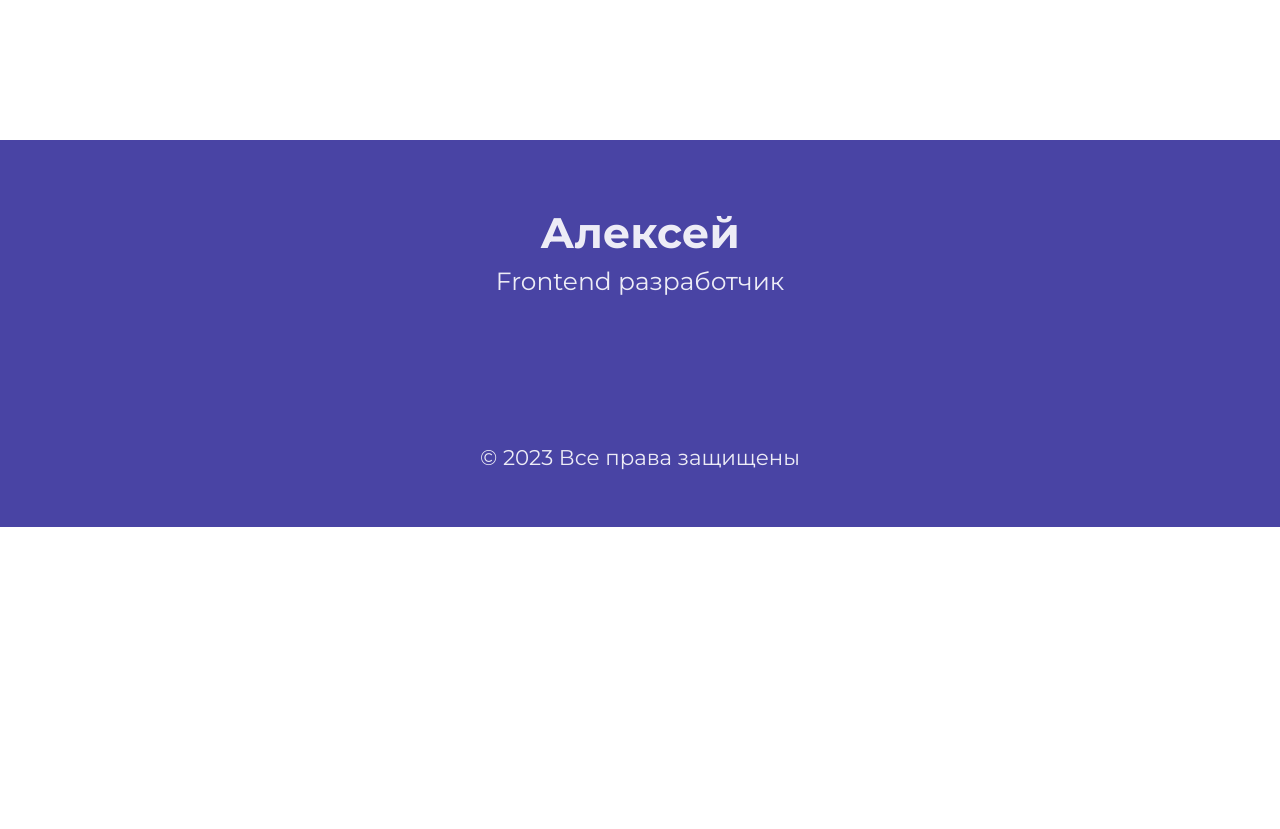
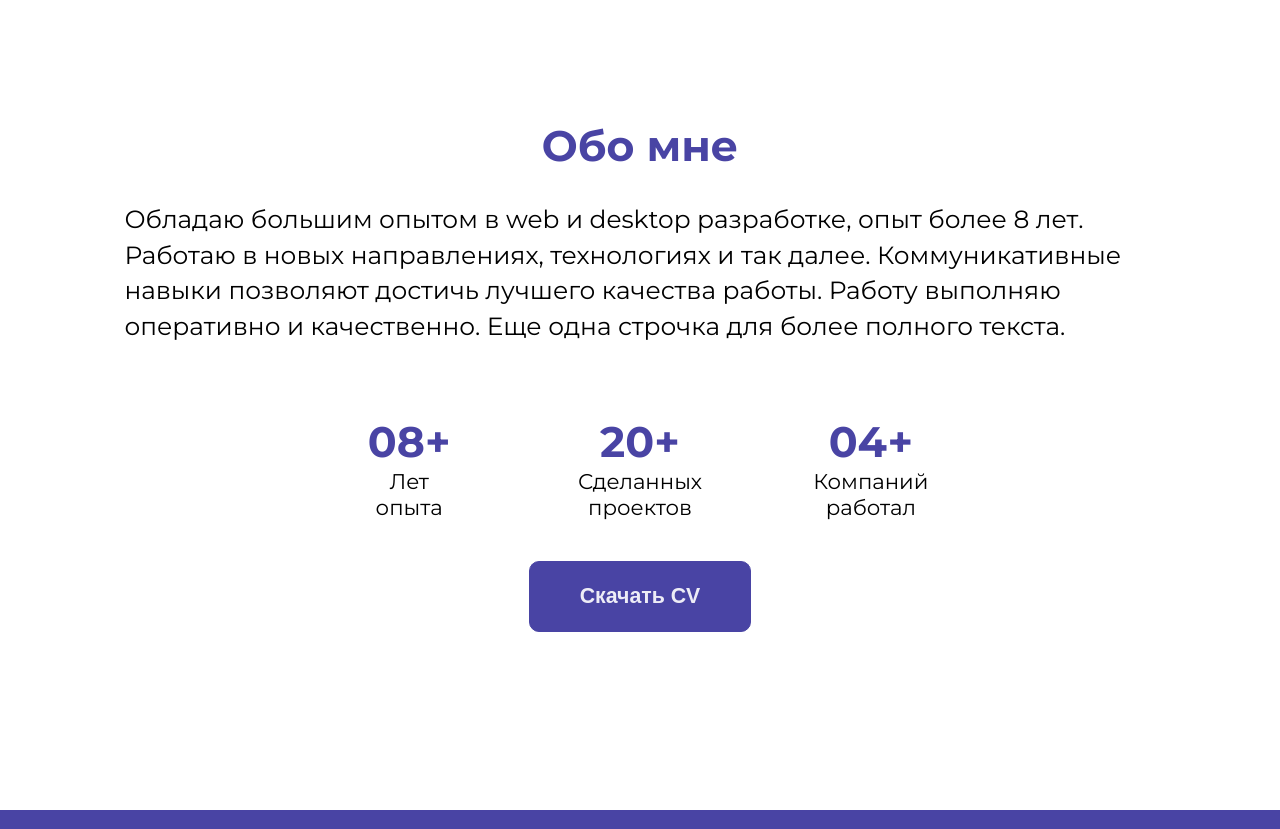
Before and after one commit to AlekseiOvchinnikov13/mors, a Next.js app: page / in a window 1280 px wide. Shown: the part 660-1489 px from the top of the page. Before the commit the page ends 1187 px from the top, so only its background shows below. Built offline with nearby package versions, Linux system fonts and the light colour scheme.

Commit message:
add About

```diff
--- a/src/app/page.js
+++ b/src/app/page.js
@@ -1,9 +1,11 @@
 import FirstScreen from '@/components/FirstScreen';
+import About from '@/components/About';
 
 export default function Home() {
   return (
     <>
       <FirstScreen/>
+      <About/>
     </>
   );
 }
--- /dev/null
+++ b/src/components/About/About.module.scss
@@ -0,0 +1,25 @@
+@import '../../app/styles/variables.module';
+
+.about {
+  padding-top: max(.12847em, 100px);
+  text-align: center;
+  display: flex;
+  flex-direction: column;
+  align-items: center;
+
+  .title {
+    font-size: max($DESKTOP_FZ_TITLE_SECONDARY, 38px);
+    color: $COLOR_BLUE_LIGHT;
+    font-weight: $FONT_WEIGHT_BOLD;
+    line-height: normal;
+  }
+
+  .text {
+    font-size: max($DESKTOP_FZ_TEXT_PRIMARY, 16px);
+    font-weight: $FONT_WEIGHT_REGULAR;
+    line-height: 143%;
+    text-align: start;
+    margin-top: max(.05555em, 30px);
+    transition: $TRANSITION_COLOR;
+  }
+}
--- /dev/null
+++ b/src/components/About/index.js
@@ -0,0 +1,32 @@
+'use client';
+import styles from './About.module.scss';
+import {useSelector} from 'react-redux';
+import {colorBrawn80Light, colorWhite70Dark} from '../../app/styles/variables.module.scss';
+import Button from '@/components/Button';
+import Experience from 'src/components/Experience';
+
+const About = () => {
+  const {theme} = useSelector(state => state.themeStore);
+  return(
+    <div
+      className={styles.about}
+    >
+      <h2 className={styles.title}>Обо мне</h2>
+      <p
+        className={styles.text}
+        style={{color: theme === 'light' ? colorBrawn80Light : colorWhite70Dark}}
+      >
+        Обладаю большим опытом в web и desktop разработке, опыт более 8 лет.
+        Работаю в новых направлениях, технологиях и так далее.
+        Коммуникативные навыки позволяют достичь лучшего качества работы.
+        Работу выполняю оперативно и качественно.
+        Еще одна строчка для более полного текста.
+      </p>
+
+      <Experience/>
+
+      <Button text="Скачать CV" />
+    </div>
+  );
+};
+export default About;
--- /dev/null
+++ b/src/components/Button/Button.module.scss
@@ -0,0 +1,20 @@
+@import '../../app/styles/variables.module';
+
+.button {
+  min-width: .16666em;
+  padding: max(1.04166em, 13px) 50px;
+  background-color: $COLOR_BLUE_LIGHT;
+  border-radius: max(.41666em, 10px) ;
+  border: 1px solid $COLOR_BLUE_LIGHT;
+  color: $COLOR_WHITE_90_LIGHT;
+  font-size:max($DESKTOP_FZ_BUTTON_PRIMARY, 18px) ;
+  line-height: normal;
+  font-weight: $FONT_WEIGHT_SEMIBOLD;
+  margin-top: max(0.07017em, 40px);
+}
+
+@media (max-width: 575px) {
+  .button {
+    width: 100%;
+  }
+}
--- /dev/null
+++ b/src/components/Button/index.js
@@ -0,0 +1,11 @@
+import styles from './Button.module.scss';
+
+const Button = ({ text, onClick }) => {
+  return (
+    <button className={styles.button} onClick={onClick}>
+      {text}
+    </button>
+  );
+};
+
+export default Button;
--- /dev/null
+++ b/src/components/Experience/Experience.module.scss
@@ -0,0 +1,29 @@
+@import '../../app/styles/variables.module';
+
+.experience {
+  display: grid;
+  grid-template-columns: repeat(3, 1fr);
+  gap: 0 max(40px, .08333em);
+  padding-top: max(.05555em, 30px);
+
+  .experienceItem {
+
+    .quantity {
+      color: $COLOR_BLUE_LIGHT;
+      font-size: max($DESKTOP_FZ_TITLE_SECONDARY, 30px);
+      font-weight: $FONT_WEIGHT_BOLD;
+      line-height: normal;
+    }
+
+    .field {
+      font-size: max($DESKTOP_FZ_TEXT_SECONDARY, 14px);
+      font-weight: $FONT_WEIGHT_REGULAR;
+      transition: $TRANSITION_COLOR;
+      line-height: 125%;
+
+      span {
+        display: grid;
+      }
+    }
+  }
+}
--- /dev/null
+++ b/src/components/Experience/index.js
@@ -0,0 +1,26 @@
+import styles from '@/components/Experience/Experience.module.scss';
+import {EXPERIENCE_DATA} from '@/data/experience';
+import {colorBrawn80Light, colorWhite70Dark} from '../../app/styles/variables.module.scss';
+import {useSelector} from 'react-redux';
+
+const Experience = () => {
+  const {theme} = useSelector(state => state.themeStore);
+  return (
+    <div className={styles.experience}>
+      {EXPERIENCE_DATA.map(({number, text}) => (
+        <div className={styles.experienceItem} key={text}>
+          <p className={styles.quantity}>{number}</p>
+          <p
+            className={styles.field}
+            style={{color: theme === 'light' ? colorBrawn80Light : colorWhite70Dark}}
+            dangerouslySetInnerHTML={{
+              __html: text
+            }}
+          />
+        </div>
+      ))}
+    </div>
+  );
+};
+
+export default Experience;
--- a/src/components/FirstScreen/FirstScreen.module.scss
+++ b/src/components/FirstScreen/FirstScreen.module.scss
@@ -4,7 +4,6 @@
   display: grid;
   grid-template-columns: 3fr 1fr;
   gap: 0 110px;
-
   padding-top: max(.09027em, 30px);
 
   .textWrapper {
--- /dev/null
+++ b/src/data/experience.js
@@ -0,0 +1,14 @@
+export const EXPERIENCE_DATA = [
+  {
+    number: '08+',
+    text: '<span>Лет</span><span> опыта</span>'
+  },
+  {
+    number: '20+',
+    text: '<span>Сделанных</span><span> проектов</span>'
+  },
+  {
+    number: '04+',
+    text: '<span>Компаний</span><span> работал</span>'
+  },
+];
```
